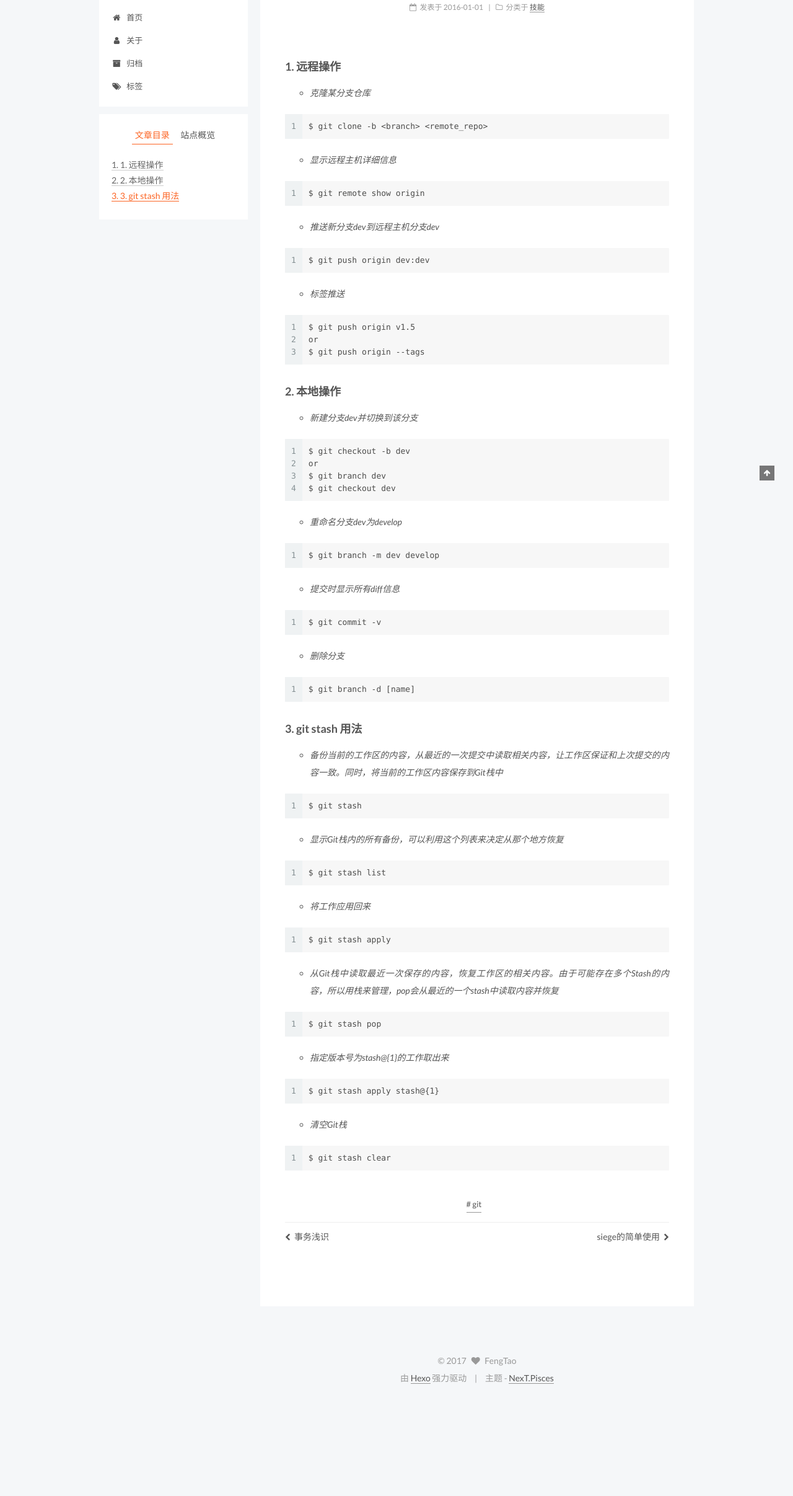
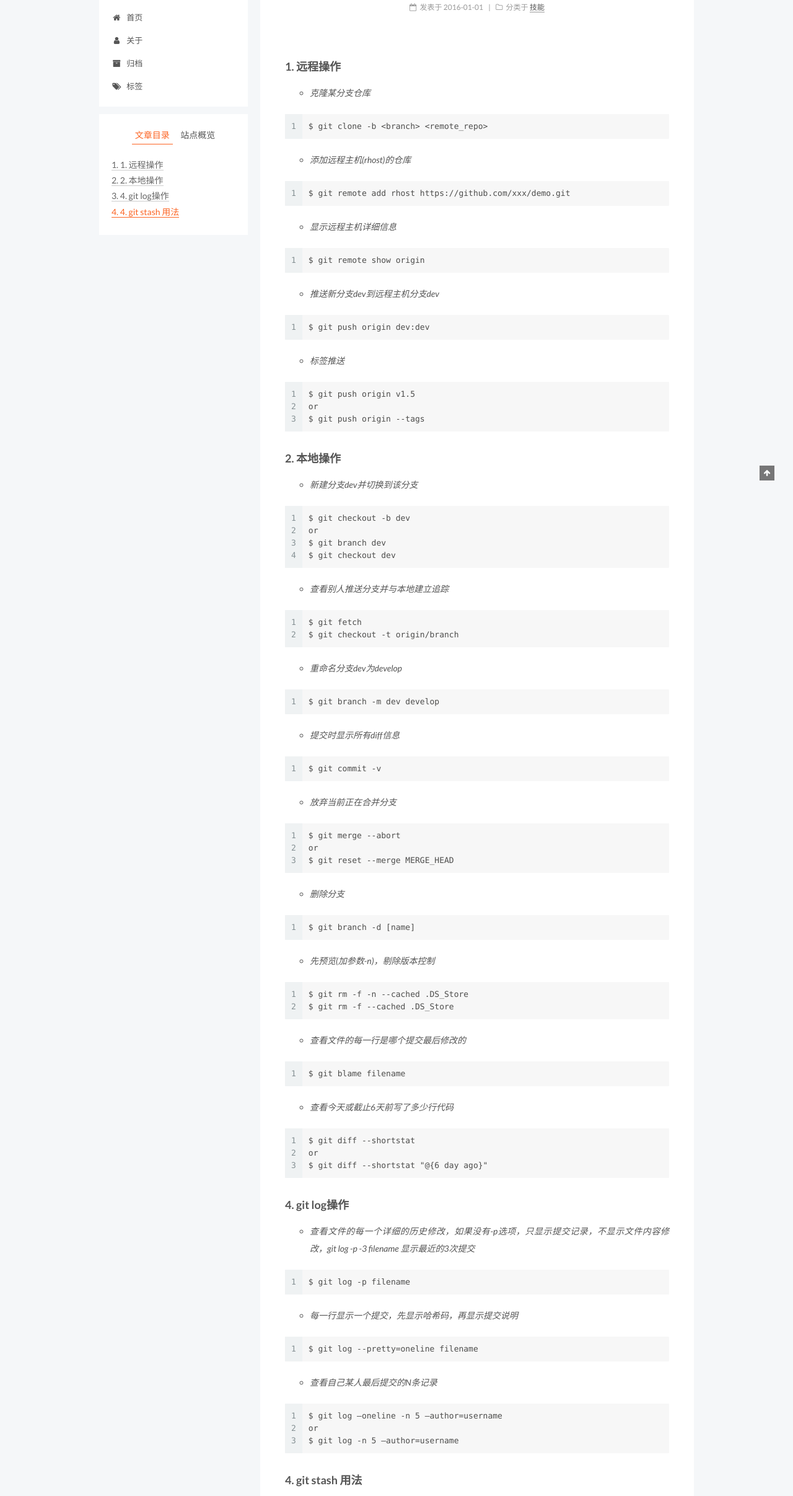
Before and after one commit to fengt/weblogs, a plain HTML site: page 2016/01/01/git-in-common-use/index.html in a window 1280 px wide. Shown: the part 125-2538 px from the top of the page at 62% size. Before the commit the page ends 2382 px from the top, so only its background shows below. Drawn offline with Linux system fonts and the light colour scheme.

Commit message:
Site updated: 2017-04-04 10:57:14

```diff
--- a/2016/01/01/git-in-common-use/index.html
+++ b/2016/01/01/git-in-common-use/index.html
@@ -92,17 +92,15 @@
 
 1$ git clone -b &amp;lt;branch&amp;gt; &amp;lt;remote_repo&amp;gt;
 
+添加远程主机(rhost)的仓库
+
+1$ git remote add rhost https://github.com/xxx/demo.git
+
 显示远程主机详细信息
 
 1$ git remote show origin
 
-推送新分支dev到远程主机分支dev
-
-1$ git push origin dev:dev
-
-标签推送
-
-123$ git push origin v1.5or$ git push">
+推送新分支dev到远程主机分支de">
 <meta property="og:type" content="article">
 <meta property="og:title" content="git常用命令">
 <meta property="og:url" content="http://yoursite.com/2016/01/01/git-in-common-use/index.html">
@@ -112,18 +110,16 @@
 
 1$ git clone -b &amp;lt;branch&amp;gt; &amp;lt;remote_repo&amp;gt;
 
+添加远程主机(rhost)的仓库
+
+1$ git remote add rhost https://github.com/xxx/demo.git
+
 显示远程主机详细信息
 
 1$ git remote show origin
 
-推送新分支dev到远程主机分支dev
-
-1$ git push origin dev:dev
-
-标签推送
-
-123$ git push origin v1.5or$ git push">
-<meta property="og:updated_time" content="2016-12-27T14:26:39.000Z">
+推送新分支dev到远程主机分支de">
+<meta property="og:updated_time" content="2017-04-04T02:47:47.000Z">
 <meta name="twitter:card" content="summary">
 <meta name="twitter:title" content="git常用命令">
 <meta name="twitter:description" content="1. 远程操作
@@ -131,17 +127,15 @@
 
 1$ git clone -b &amp;lt;branch&amp;gt; &amp;lt;remote_repo&amp;gt;
 
+添加远程主机(rhost)的仓库
+
+1$ git remote add rhost https://github.com/xxx/demo.git
+
 显示远程主机详细信息
 
 1$ git remote show origin
 
-推送新分支dev到远程主机分支dev
-
-1$ git push origin dev:dev
-
-标签推送
-
-123$ git push origin v1.5or$ git push">
+推送新分支dev到远程主机分支de">
 
 
 
@@ -403,6 +397,10 @@
 </ul>
 <figure class="highlight plain"><table><tr><td class="gutter"><pre><div class="line">1</div></pre></td><td class="code"><pre><div class="line">$ git clone -b &lt;branch&gt; &lt;remote_repo&gt;</div></pre></td></tr></table></figure>
 <ul>
+<li><em>添加远程主机(rhost)的仓库</em></li>
+</ul>
+<figure class="highlight plain"><table><tr><td class="gutter"><pre><div class="line">1</div></pre></td><td class="code"><pre><div class="line">$ git remote add rhost https://github.com/xxx/demo.git</div></pre></td></tr></table></figure>
+<ul>
 <li><em>显示远程主机详细信息</em></li>
 </ul>
 <figure class="highlight plain"><table><tr><td class="gutter"><pre><div class="line">1</div></pre></td><td class="code"><pre><div class="line">$ git remote show origin</div></pre></td></tr></table></figure>
@@ -420,6 +418,10 @@
 </ul>
 <figure class="highlight plain"><table><tr><td class="gutter"><pre><div class="line">1</div><div class="line">2</div><div class="line">3</div><div class="line">4</div></pre></td><td class="code"><pre><div class="line">$ git checkout -b dev</div><div class="line">or</div><div class="line">$ git branch dev</div><div class="line">$ git checkout dev</div></pre></td></tr></table></figure>
 <ul>
+<li><em>查看别人推送分支并与本地建立追踪</em></li>
+</ul>
+<figure class="highlight plain"><table><tr><td class="gutter"><pre><div class="line">1</div><div class="line">2</div></pre></td><td class="code"><pre><div class="line">$ git fetch</div><div class="line">$ git checkout -t origin/branch</div></pre></td></tr></table></figure>
+<ul>
 <li><em>重命名分支dev为develop</em></li>
 </ul>
 <figure class="highlight plain"><table><tr><td class="gutter"><pre><div class="line">1</div></pre></td><td class="code"><pre><div class="line">$ git branch -m dev develop</div></pre></td></tr></table></figure>
@@ -428,10 +430,38 @@
 </ul>
 <figure class="highlight plain"><table><tr><td class="gutter"><pre><div class="line">1</div></pre></td><td class="code"><pre><div class="line">$ git commit -v</div></pre></td></tr></table></figure>
 <ul>
+<li><em>放弃当前正在合并分支</em></li>
+</ul>
+<figure class="highlight plain"><table><tr><td class="gutter"><pre><div class="line">1</div><div class="line">2</div><div class="line">3</div></pre></td><td class="code"><pre><div class="line">$ git merge --abort</div><div class="line">or</div><div class="line">$ git reset --merge MERGE_HEAD</div></pre></td></tr></table></figure>
+<ul>
 <li><em>删除分支</em></li>
 </ul>
 <figure class="highlight plain"><table><tr><td class="gutter"><pre><div class="line">1</div></pre></td><td class="code"><pre><div class="line">$ git branch -d [name]</div></pre></td></tr></table></figure>
-<h3 id="3-git-stash-用法"><a href="#3-git-stash-用法" class="headerlink" title="3. git stash 用法"></a>3. git stash 用法</h3><ul>
+<ul>
+<li><em>先预览(加参数-n)，剔除版本控制</em></li>
+</ul>
+<figure class="highlight plain"><table><tr><td class="gutter"><pre><div class="line">1</div><div class="line">2</div></pre></td><td class="code"><pre><div class="line">$ git rm -f -n --cached .DS_Store</div><div class="line">$ git rm -f --cached .DS_Store</div></pre></td></tr></table></figure>
+<ul>
+<li><em>查看文件的每一行是哪个提交最后修改的</em></li>
+</ul>
+<figure class="highlight plain"><table><tr><td class="gutter"><pre><div class="line">1</div></pre></td><td class="code"><pre><div class="line">$ git blame filename</div></pre></td></tr></table></figure>
+<ul>
+<li><em>查看今天或截止6天前写了多少行代码</em></li>
+</ul>
+<figure class="highlight plain"><table><tr><td class="gutter"><pre><div class="line">1</div><div class="line">2</div><div class="line">3</div></pre></td><td class="code"><pre><div class="line">$ git diff --shortstat</div><div class="line">or</div><div class="line">$ git diff --shortstat &quot;@&#123;6 day ago&#125;&quot;</div></pre></td></tr></table></figure>
+<h3 id="4-git-log操作"><a href="#4-git-log操作" class="headerlink" title="4. git log操作"></a>4. git log操作</h3><ul>
+<li><em>查看文件的每一个详细的历史修改，如果没有-p选项，只显示提交记录，不显示文件内容修改，git log -p -3 filename 显示最近的3次提交</em></li>
+</ul>
+<figure class="highlight plain"><table><tr><td class="gutter"><pre><div class="line">1</div></pre></td><td class="code"><pre><div class="line">$ git log -p filename</div></pre></td></tr></table></figure>
+<ul>
+<li><em>每一行显示一个提交，先显示哈希码，再显示提交说明</em></li>
+</ul>
+<figure class="highlight plain"><table><tr><td class="gutter"><pre><div class="line">1</div></pre></td><td class="code"><pre><div class="line">$ git log --pretty=oneline filename</div></pre></td></tr></table></figure>
+<ul>
+<li><em>查看自己某人最后提交的N条记录</em></li>
+</ul>
+<figure class="highlight plain"><table><tr><td class="gutter"><pre><div class="line">1</div><div class="line">2</div><div class="line">3</div></pre></td><td class="code"><pre><div class="line">$ git log —oneline -n 5 —author=username</div><div class="line">or </div><div class="line">$ git log -n 5 —author=username</div></pre></td></tr></table></figure>
+<h3 id="4-git-stash-用法"><a href="#4-git-stash-用法" class="headerlink" title="4. git stash 用法"></a>4. git stash 用法</h3><ul>
 <li><em>备份当前的工作区的内容，从最近的一次提交中读取相关内容，让工作区保证和上次提交的内容一致。同时，将当前的工作区内容保存到Git栈中</em></li>
 </ul>
 <figure class="highlight plain"><table><tr><td class="gutter"><pre><div class="line">1</div></pre></td><td class="code"><pre><div class="line">$ git stash</div></pre></td></tr></table></figure>
@@ -676,7 +706,7 @@
 
 
 
-              <div class="post-toc-content"><ol class="nav"><li class="nav-item nav-level-3"><a class="nav-link" href="#1-远程操作"><span class="nav-number">1.</span> <span class="nav-text">1. 远程操作</span></a></li><li class="nav-item nav-level-3"><a class="nav-link" href="#2-本地操作"><span class="nav-number">2.</span> <span class="nav-text">2. 本地操作</span></a></li><li class="nav-item nav-level-3"><a class="nav-link" href="#3-git-stash-用法"><span class="nav-number">3.</span> <span class="nav-text">3. git stash 用法</span></a></li></ol></div>
+              <div class="post-toc-content"><ol class="nav"><li class="nav-item nav-level-3"><a class="nav-link" href="#1-远程操作"><span class="nav-number">1.</span> <span class="nav-text">1. 远程操作</span></a></li><li class="nav-item nav-level-3"><a class="nav-link" href="#2-本地操作"><span class="nav-number">2.</span> <span class="nav-text">2. 本地操作</span></a></li><li class="nav-item nav-level-3"><a class="nav-link" href="#4-git-log操作"><span class="nav-number">3.</span> <span class="nav-text">4. git log操作</span></a></li><li class="nav-item nav-level-3"><a class="nav-link" href="#4-git-stash-用法"><span class="nav-number">4.</span> <span class="nav-text">4. git stash 用法</span></a></li></ol></div>
 
 
           </div>
--- a/css/main.css
+++ b/css/main.css
@@ -1692,7 +1692,7 @@ pre .javascript .function {
   width: 4px;
   height: 4px;
   border-radius: 50%;
-  background: #fff;
+  background: #505875;
 }
 .links-of-blogroll {
   font-size: 13px;
```
Also changed, not shown: 2011/05/25/roommate/index.html (+1 -1 lines), index.html (+4 -0 lines).
